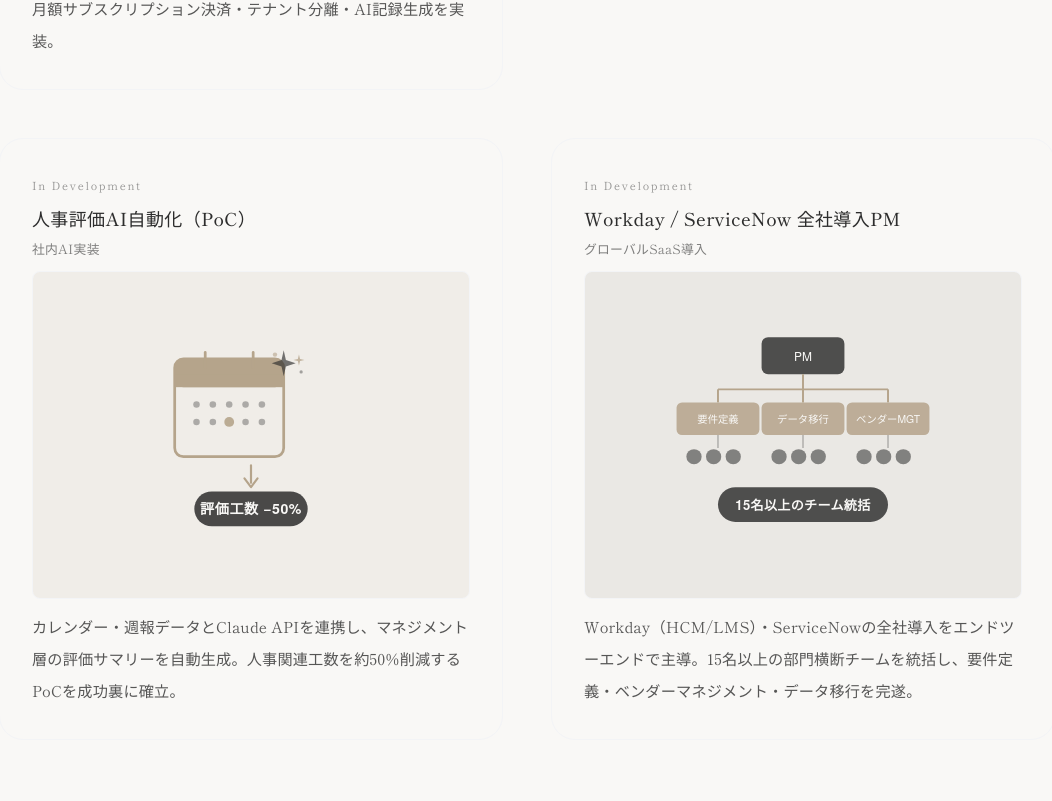
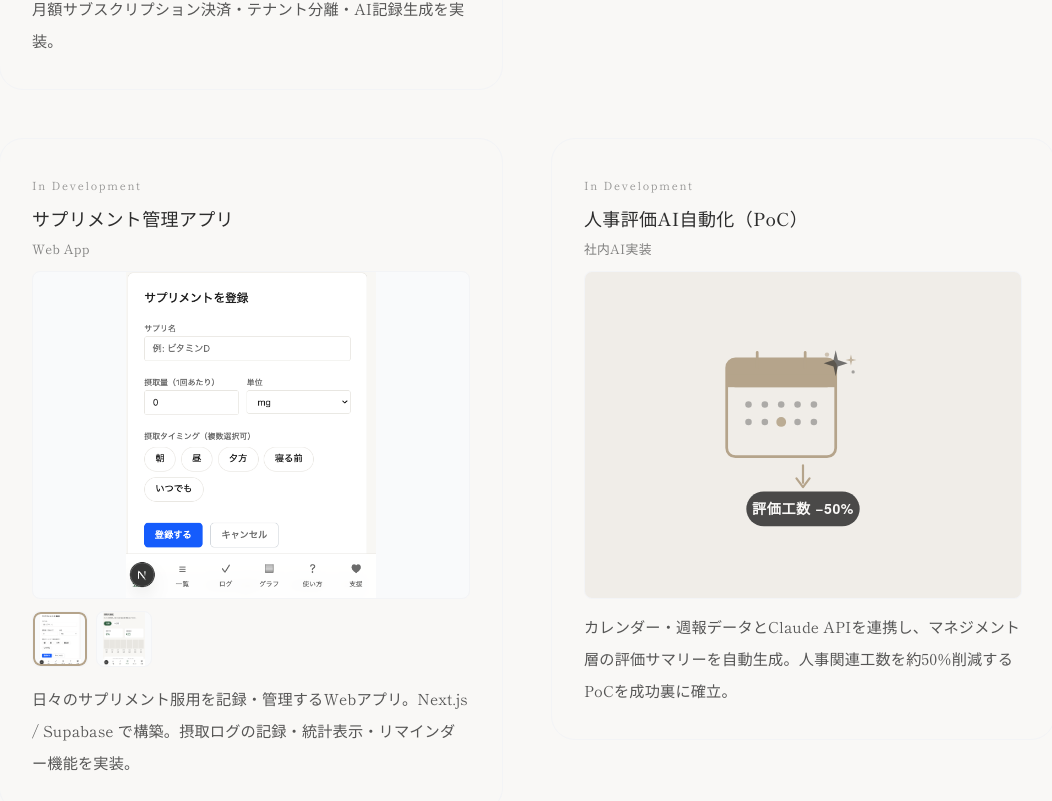
Before and after one commit to takepon7/portfolio-site, a Next.js app: page / in a window 1280 px wide. Shown: the part 3019-3820 px from the top of the page, without its empty margins (113-1165 px from the left). Built offline with nearby package versions, Linux system fonts and the light colour scheme; no server answers.

Commit message:
feat: add SupplementApp to works section

```diff
--- a/src/app/page.tsx
+++ b/src/app/page.tsx
@@ -23,6 +23,13 @@
     description: "会議のテキストをClaude APIで解析し、議事録・アクションアイテム・担当者・期日を自動抽出するWebアプリ。Next.js / Supabase / Claude APIで構築。",
     images: ["/images/web-fortune/web-fortune-01.png"],
     href: "https://meetin-mind.vercel.app",
+  },
+  {
+    title: "サプリメント管理アプリ",
+    subtitle: "Web App",
+    description: "日々のサプリメント服用を記録・管理するWebアプリ。Next.js / Supabase で構築。摂取ログの記録・統計表示・リマインダー機能を実装。",
+    images: ["/images/ios-supplement/ios-supplement-01.png", "/images/ios-supplement/ios-supplement-02.png"],
+    href: "https://supplement-app-sigma.vercel.app",
   },
   {
     title: "人事評価AI自動化（PoC）",
```
